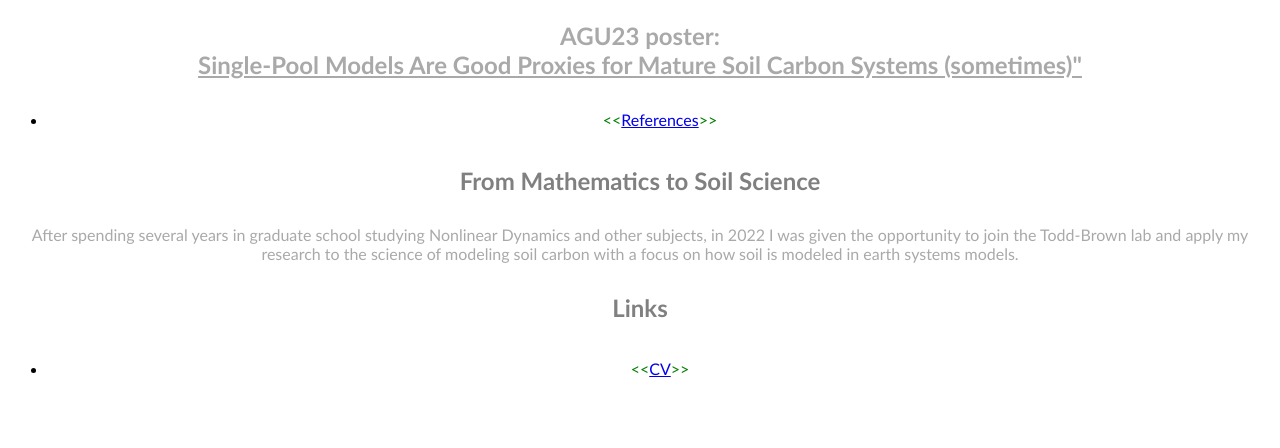
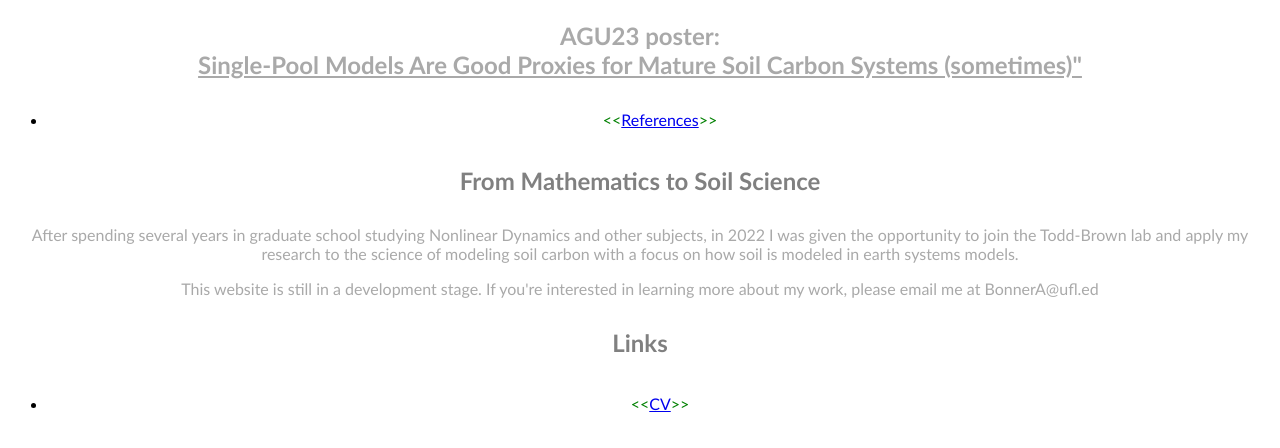
Before and after one commit to AshBonner310/AshBonner310.github.io, a plain HTML site: page index.html in a window 1280 px wide. Shown: the part 104-552 px from the top of the page. Drawn offline with Linux system fonts and the light colour scheme.

Commit message:
one last note

```diff
--- a/index.html
+++ b/index.html
@@ -29,6 +29,8 @@
 		  <p> After spending several years in graduate school studying Nonlinear Dynamics and other subjects, in 2022 I was given the opportunity to join the Todd-Brown lab and apply my research to the science of modeling soil carbon with a focus on how soil is modeled in earth systems models.
 		  </p>
 
+		  <p>This website is still in a development stage. If you're interested in learning more about my work, please email me at BonnerA@ufl.ed</p>
+
 		<h2>Links</h2>
 		  <ul>
 		    <li><a href="https://ashbonner310.github.io/Bonner_CV.pdf">CV</a></li>
```
